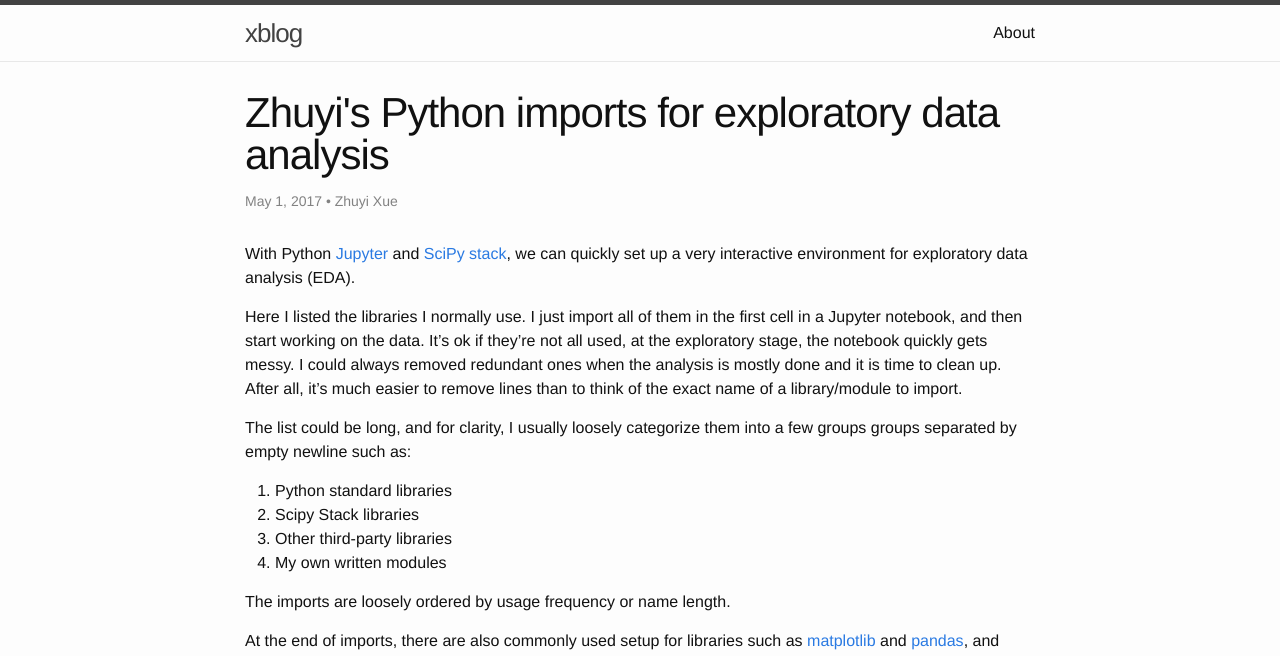
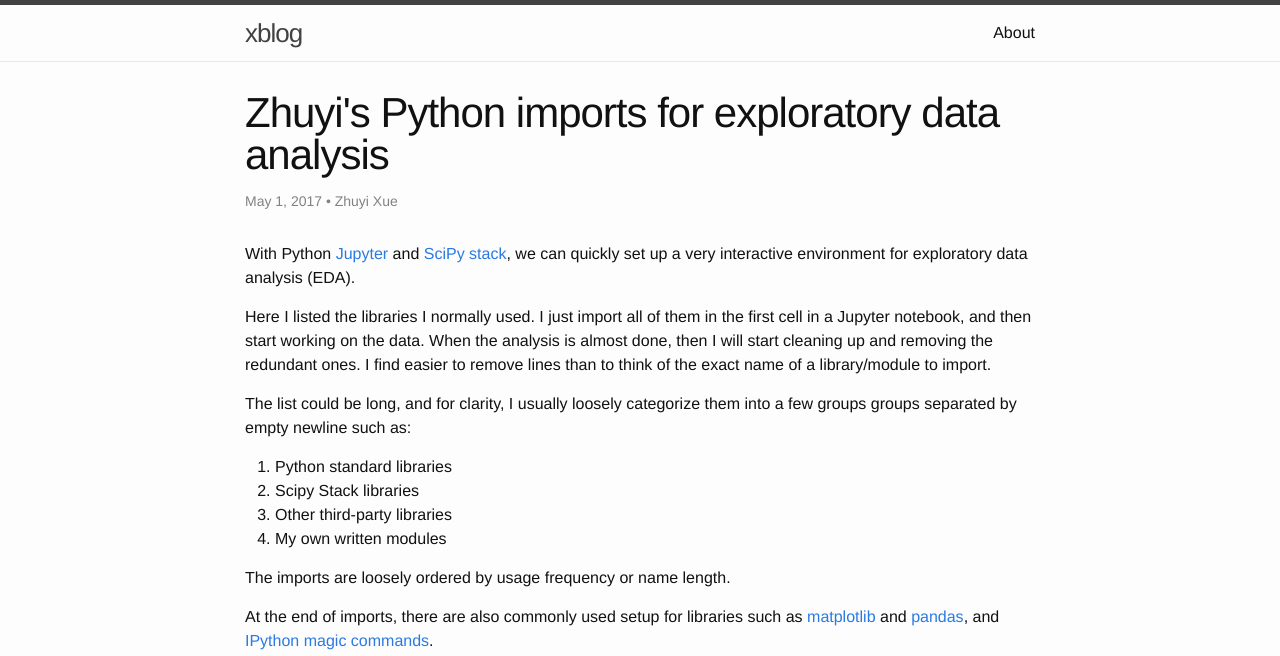
Before and after one commit to zyxue/zyxue.github.io, a Jekyll site: the page built from _posts/2017-05-01-zhuyis-python-imports-for-exploratory-data-analysis.md, in a window 1280 px wide. Shown: the top 656 px of the page. Built offline with Jekyll 4.4.1, drawn with Linux system fonts in a browser that asks for light colours; comment, search, counter and statistics services are not loaded.

Commit message:
updated _posts/2017-05-01-zhuyis-python-imports-for-exploratory-data-analysis.md

```diff
--- a/_posts/2017-05-01-zhuyis-python-imports-for-exploratory-data-analysis.md
+++ b/_posts/2017-05-01-zhuyis-python-imports-for-exploratory-data-analysis.md
@@ -9,12 +9,11 @@ With Python [Jupyter](http://jupyter.org/) and
 [SciPy stack](https://www.scipy.org/stackspec.html), we can quickly set up a
 very interactive environment for exploratory data analysis (EDA).
 
-Here I listed the libraries I normally use. I just import all of them in the
-first cell in a Jupyter notebook, and then start working on the data. It's ok if
-they're not all used, at the exploratory stage, the notebook quickly gets messy.
-I could always removed redundant ones when the analysis is mostly done and it is
-time to clean up. After all, it's much easier to remove lines than to think of
-the exact name of a library/module to import.
+Here I listed the libraries I normally used. I just import all of them in the
+first cell in a Jupyter notebook, and then start working on the data. When the
+analysis is almost done, then I will start cleaning up and removing the
+redundant ones. I find easier to remove lines than to think of the exact name of
+a library/module to import.
 
 The list could be long, and for clarity, I usually loosely categorize them into
 a few groups groups separated by empty newline such as:
```
